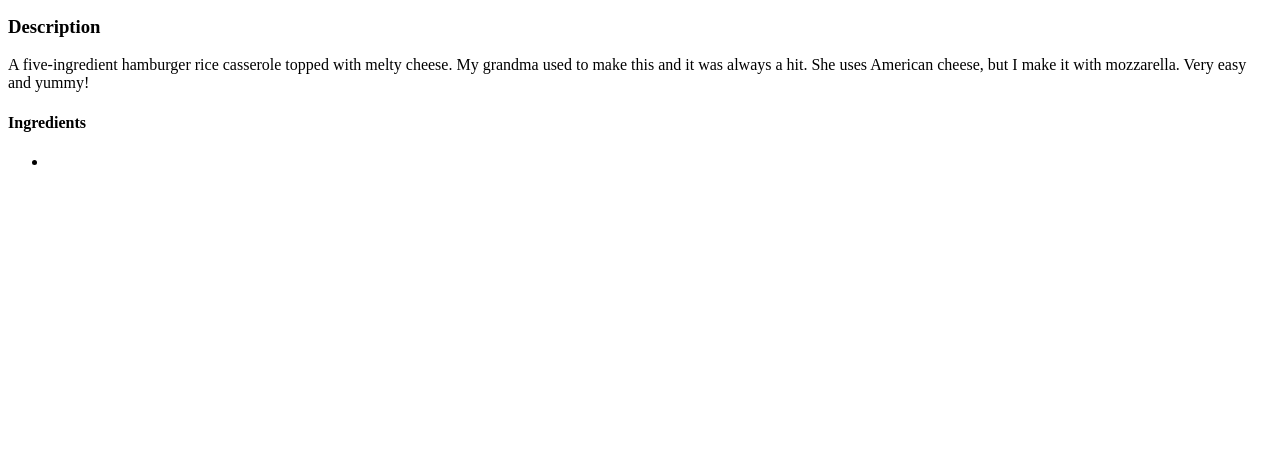
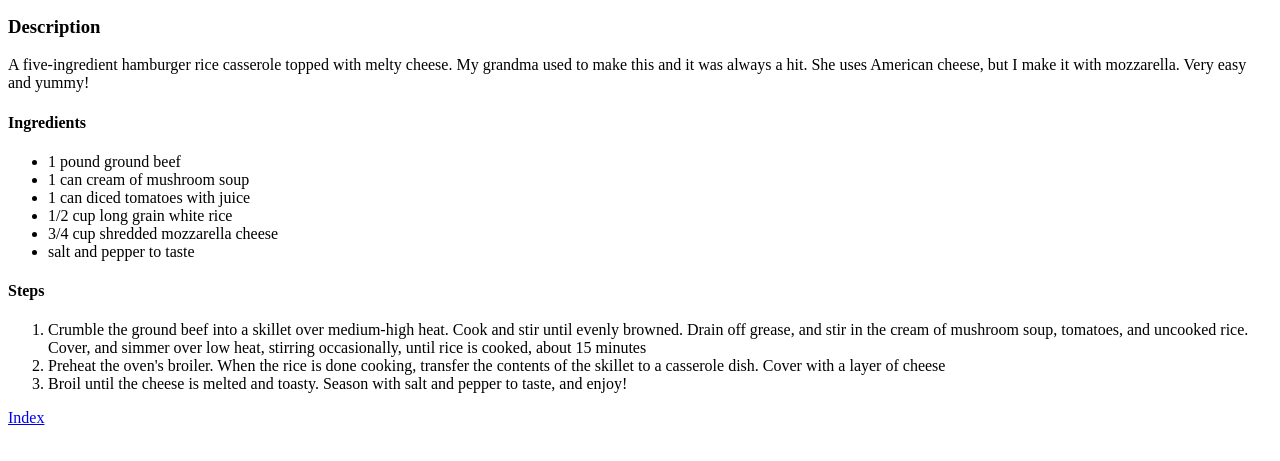
Before and after one commit to mistahlearner/odin-recipes, a plain HTML site: page recipes/casserole.html in a window 1280 px wide. Shown: the part 101-562 px from the top of the page. Drawn offline with Linux system fonts and the light colour scheme.

Commit message:
Modified
index.html and casserole.html

```diff
--- a/recipes/casserole.html
+++ b/recipes/casserole.html
@@ -14,7 +14,21 @@
 
     <h4>Ingredients</h4>
     <ul>
-        <li></li>
+        <li>1 pound ground beef</li>
+        <li>1 can cream of mushroom soup</li>
+        <li>1 can diced tomatoes with juice</li>
+        <li>1/2 cup long grain white rice</li>
+        <li>3/4 cup shredded mozzarella cheese</li>
+        <li>salt and pepper to taste</li>
     </ul>
+
+    <h4>Steps</h4>
+    <ol>
+        <li>Crumble the ground beef into a skillet over medium-high heat. Cook and stir until evenly browned. Drain off grease, and stir in the cream of mushroom soup, tomatoes, and uncooked rice. Cover, and simmer over low heat, stirring occasionally, until rice is cooked, about 15 minutes</li>
+        <li>Preheat the oven's broiler. When the rice is done cooking, transfer the contents of the skillet to a casserole dish. Cover with a layer of cheese</li>
+        <li>Broil until the cheese is melted and toasty. Season with salt and pepper to taste, and enjoy!</li>
+    </ol>
+
+    <a href="../index.html">Index</a>
 </body>
 </html>
```
Also changed, not shown: index.html (+2 -2 lines).
